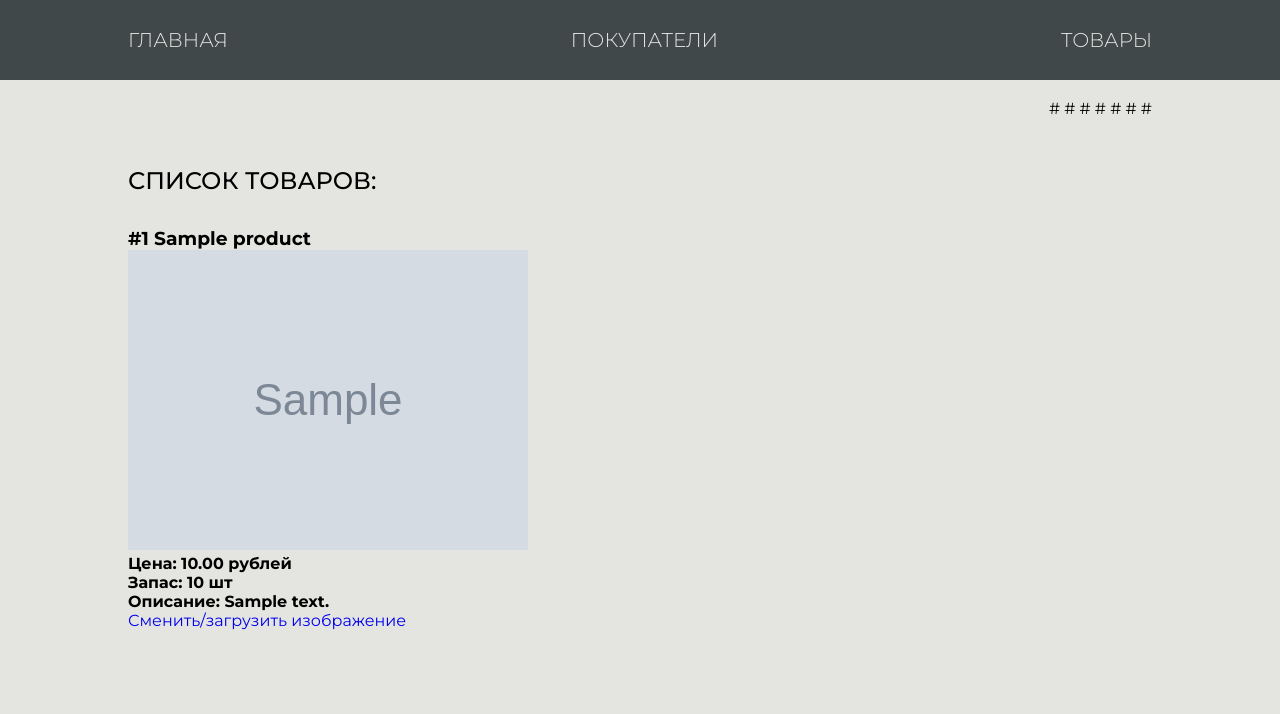
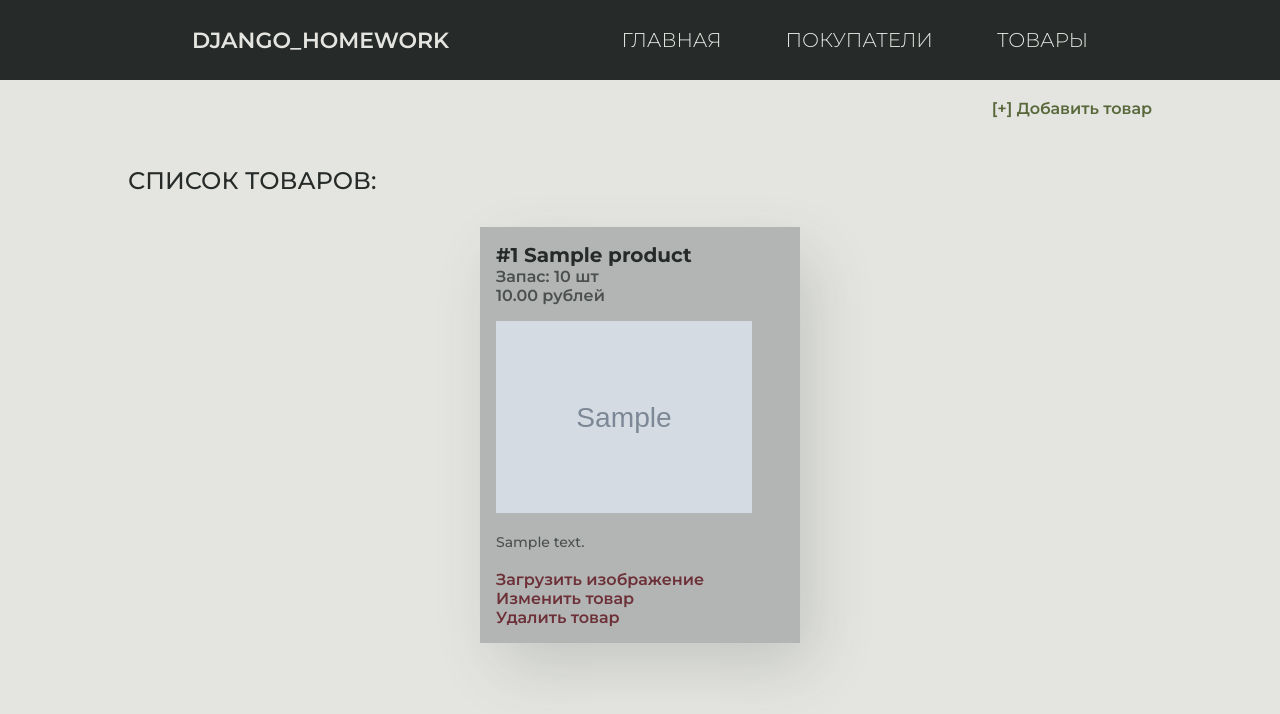
Before and after one commit to EvgeniyLukashevich/django_hw, a Django app: page /homework4/ in a window 1280 px wide. Shown: the top 714 px of the page. Run offline with Django 4.2, Linux system fonts and the light colour scheme; tables that the repository leaves empty hold one stand-in row (values such as "Sample post"); grey boxes marked "Sample" are stand-in pictures.

Commit message:
css corrected

```diff
--- a/shop_project/shop_app/models.py
+++ b/shop_project/shop_app/models.py
@@ -14,7 +14,7 @@ class Product(models.Model):
     price = models.DecimalField(max_digits=8, decimal_places=2)
     stock = models.IntegerField()
     date_added = models.DateTimeField(auto_now_add=True)
-    img = models.ImageField(blank=True, upload_to='', default='default.png')
+    img = models.ImageField(blank=True, upload_to='', default='default_product_img.png')
 
 
 class Order(models.Model):
--- a/shop_project/shop_app/templates/shop_app/homework4.html
+++ b/shop_project/shop_app/templates/shop_app/homework4.html
@@ -2,19 +2,26 @@
 
 {% block title %}PRODUCTS{% endblock %}
 
+{% block content_header %}
+    <a class="content__header__link" href="#"><p>[+] Добавить товар</p></a>
+{% endblock %}
+
 {% block title2 %}СПИСОК ТОВАРОВ:{% endblock %}
 
 {% block content %}
-<section class="center">
+<section class="center content__area">
     {% for product in products %}
-    <article>
-        <h3>#{{ product.pk }} {{ product.name }}</h3>
-        <img src="{{ product.img.url }}" alt="{{ product.name }} image">
-        <h4>Цена: {{ product.price }} рублей</h4>
-        <h4>Запас: {{ product.stock }} шт</h4>
-        <h4>Описание: {{ product.description }}</h4>
-        <a class="default__link" href="{% url 'add_image' product.pk %}">Сменить/загрузить изображение</a><br><br>
-        <br>
+    <article class="products">
+        <p class="item__title">#{{ product.pk }} {{ product.name }}</p>
+        <p class="item__paragraph">Запас: {{ product.stock }} шт</p>
+        <p class="item__paragraph">{{ product.price }} рублей</p>
+        <img class="item__img" src="{{ product.img.url }}" alt="{{ product.name }} image">
+
+        <p class="item__text">{{ product.description }}</p><br>
+
+        <a class="item__link" href="{% url 'add_image' product.pk %}"><p>Загрузить изображение</p></a>
+        <a class="item__link" href="#"><p>Изменить товар</p></a>
+        <a class="item__link" href="#"><p>Удалить товар</p></a>
     </article>
     {% endfor %}
 </section>
--- a/shop_project/static/style.css
+++ b/shop_project/static/style.css
@@ -2,7 +2,6 @@
     margin: 0px;
     padding: 0px;
 }
-
 body {
     font-family: 'Geologica', sans-serif;
     font-family: 'Lato', sans-serif;
@@ -10,35 +9,46 @@ body {
     background-color: rgba(228, 229, 224, 1);
     padding-bottom: 64px;
 }
-
 .center {
     padding-left: calc(50% - 512px);
     padding-right: calc(50% - 512px);
 }
-
 .main__header {
     position: fixed;
     top: 0;
     width: 100vw;
     height: 10vh;
-    background-color: rgba(64, 72, 74, 1);
-
-
+    background-color: rgba(38, 42, 41, 1);
+    display: flex;
 }
-
 a {
     text-decoration: none;
 }
-
+.nav__logo {
+    display: flex;
+    align-items: center;
+}
+.nav__logo p{
+    color: rgba(228, 229, 224, 1);
+    font-weight: 600;
+    font-size: 22px;
+    transition: all .3s;
+}
 .menu__box {
+    width: 70vw;
     height: 100%;
+    padding-left: 15vw;
+    padding-right: 15vw;
     display: flex;
     justify-content: space-between;
     align-items: center;
+
 }
-
+.nav__menu {
+    display: flex;
+    gap: 64px;
+}
 .menu__item {
-    text-decoration: none;
     color: rgba(228, 229, 224, 1);
     font-weight: 300;
     font-size: 20px;
@@ -59,16 +69,17 @@ a {
     justify-content: flex-end;
     gap: 32px;
 }
-
-.content__header__link {
+.content__header__link p{
     text-decoration: none;
-    color: rgba(109, 48, 56, .99);
+    color: rgb(88, 104, 59);
     font-size: 16px;
     font-weight: 600;
     transition: all .3s;
 }
 
+
 .title2 {
+    color: rgba(38, 42, 41, 1);
     font-weight: 500;
     margin-bottom: 32px;
     margin-top: 48px;
@@ -77,7 +88,7 @@ a {
 
 .default__link p {
     text-decoration: none;
-    color: rgba(109, 48, 56, .99);
+    color: rgba(109, 48, 56, 1);
     font-size: 16px;
     font-weight: 600;
     transition: all .3s;
@@ -89,16 +100,56 @@ a {
     scale: .95;
 }
 
-.customers__area {
+
+.content__area {
     display: flex;
     flex-wrap: wrap;
     justify-content: center;
     gap: 32px;
 }
-
-.customers__area article{
+.content__area .customers{
     width: 256px;
     padding: 16px;
     background-color: rgba(64, 72, 74, .3);
     box-shadow: 15px 25px 60px -5px rgba(64, 72, 74, .2);
 }
+.content__area .products{
+    width: 288px;
+    padding: 16px;
+    background-color: rgba(64, 72, 74, .3);
+    box-shadow: 15px 25px 60px -5px rgba(64, 72, 74, .2);
+}
+
+
+.item__title {
+    color: rgba(38, 42, 41, 1);
+    font-size: 20px;
+    font-weight: 700;
+}
+.item__paragraph {
+    color: rgba(75, 79, 78, 1);
+    font-size: 16px;
+    font-weight: 600;
+}
+.item__text {
+    color: rgba(75, 79, 78, 1);
+    font-size: 14px;
+    font-weight: 500;
+}
+.item__link p{
+    color: rgba(109, 48, 56, 1);
+    font-size: 16px;
+    font-weight: 600;
+    transition: all .3s;
+}
+.item__link:hover p{
+    color: rgba(109, 48, 56, .8);
+}
+.item__link:active p{
+    scale: .95;
+}
+.item__img{
+    width: 256px;
+    margin-top: 16px;
+    margin-bottom: 16px;
+}
--- a/shop_project/templates/base.html
+++ b/shop_project/templates/base.html
@@ -16,7 +16,12 @@
 <body>
     <br>
     <header class="main__header">
-        <nav class="center menu__box">
+
+        <nav class="menu__box">
+            <div class="nav__logo">
+                <p>DJANGO_HOMEWORK</p>
+            </div>
+            <div class="nav__menu">
                 <a class="menu__item" href="/">
                     <p>ГЛАВНАЯ</p>
                 </a>
@@ -26,6 +31,7 @@
                 <a class="menu__item" href="/homework4">
                     <p>ТОВАРЫ</p>
                 </a>
+            </div>
         </nav>
     </header>
 
```
Also changed, not shown: shop_project/shop_app/templates/shop_app/homework3.html (+12 -10 lines), shop_project/media/default.png (deleted), shop_project/media/default_product_img.png (added). Lines whose indentation alone changed are shown as unchanged.
